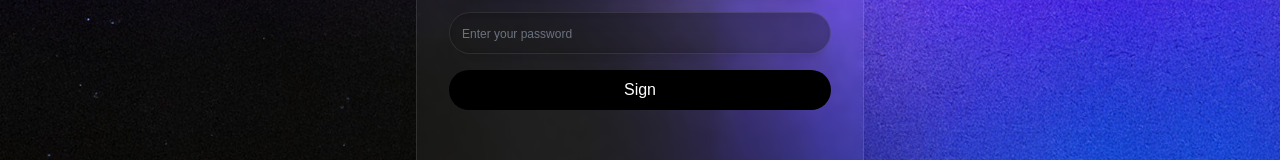
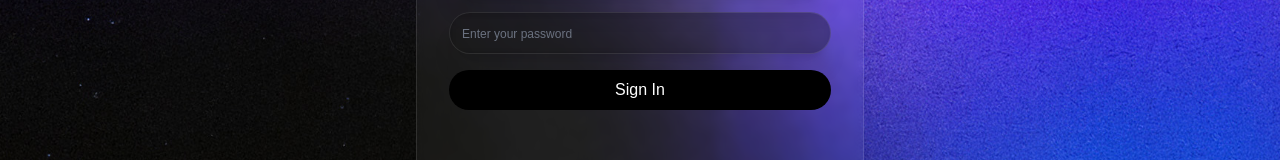
Before and after one commit to Nissorn/FeelVerse, a React (Vite) app: page / in a window 1280 px wide. Shown: the part 459-619 px from the top of the page. Built offline with nearby package versions, Linux system fonts and the light colour scheme; a web font is replaced by a local one.

Commit message:
Update Login.jsx

```diff
--- a/src/auth/Login.jsx
+++ b/src/auth/Login.jsx
@@ -135,7 +135,7 @@ const Login = () => {
               className="space-button w-full hover:nebula-glow"
               disabled={loading}
             >
-              {loading ? 'Signing In...' : 'Sign'}
+              {loading ? 'Signing In...' : 'Sign In'}
             </button>
           </div>
           {/* <div className="flex items-center justify-center text-[10px]">
```
